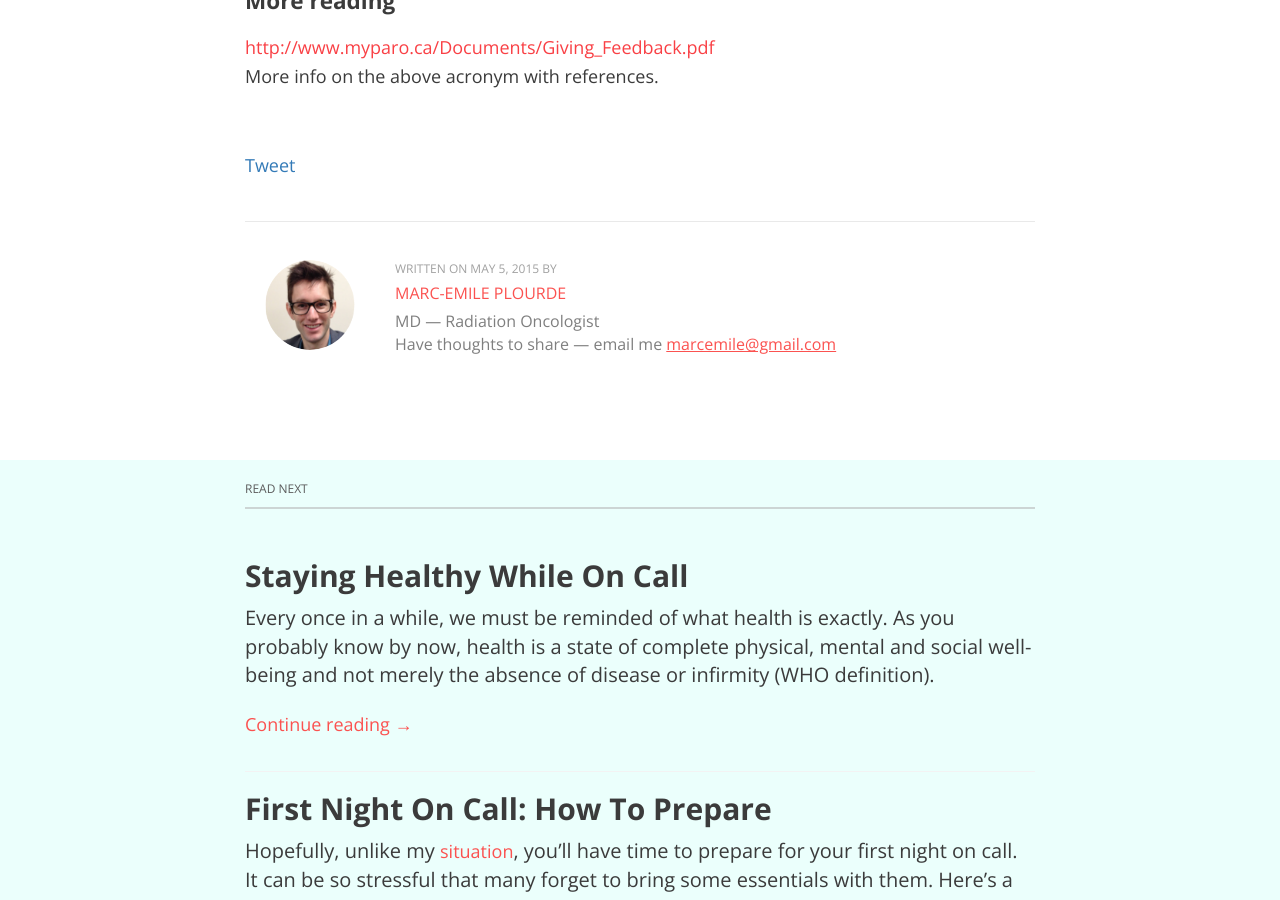
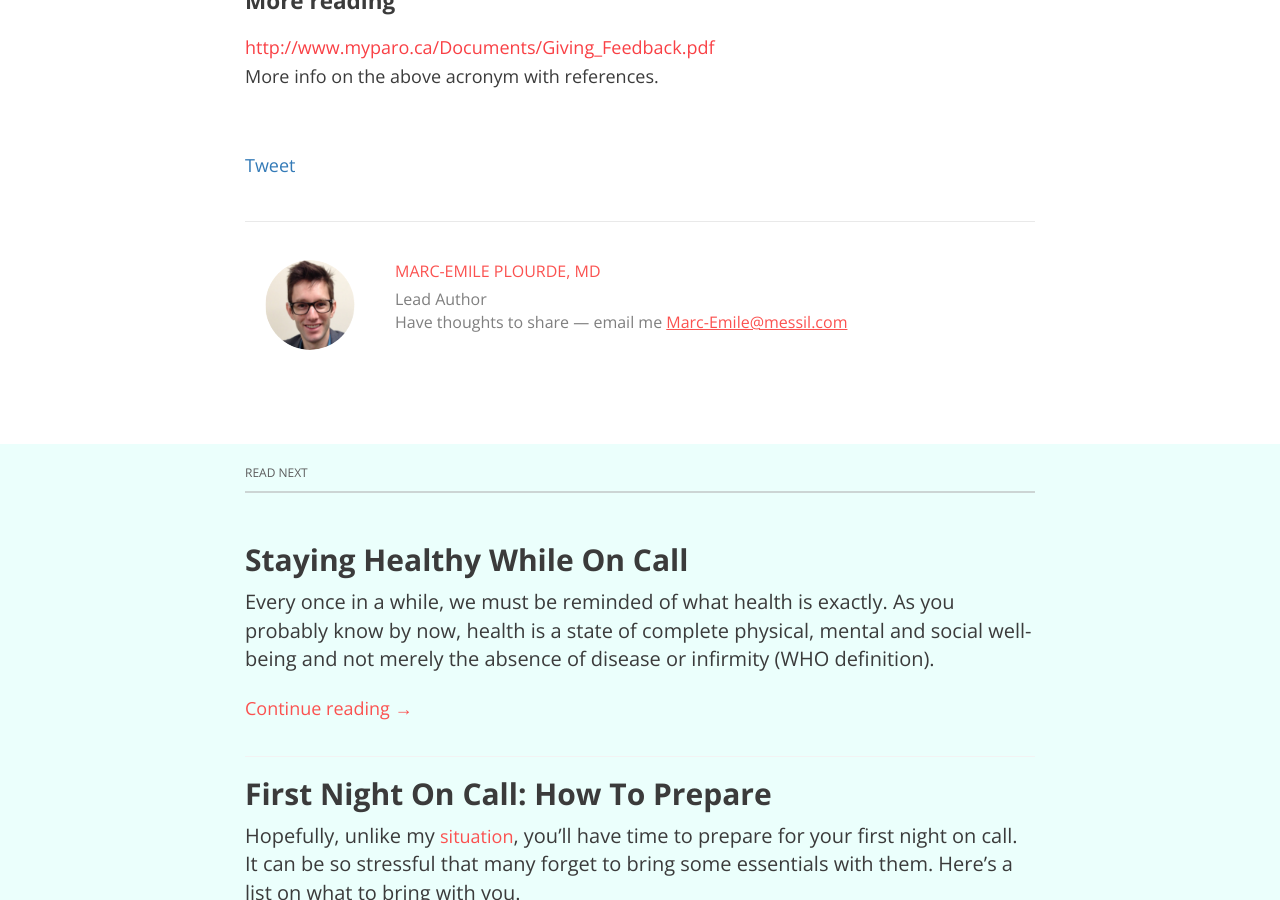
Before and after one commit to Messil/messil.github.io, a Jekyll site: the page built from _posts/2015-05-05-giving-feedback.markdown, in a window 1280 px wide and 900 px high, scrolled down 1477 px. Built offline with Jekyll 4.4.1, drawn with Linux system fonts in a browser that asks for light colours; comment, search, counter and statistics services are not loaded.

Commit message:
some more edits

```diff
--- a/_layouts/post.html
+++ b/_layouts/post.html
@@ -30,10 +30,9 @@ layout: default
         <img src="/images/author-photo.png" alt="" />
       </div>
       <div class="info">
-          <p class="post-date">WRITTEN ON {{ page.date | date: "%b %-d, %Y" }} BY</p>
-          <p class="author-name">MARC-EMILE PLOURDE</p>
-          <p class="aut-desc">MD — Radiation Oncologist</p>
-          <p class="email-me">  Have thoughts to share — email me <a href="mailto:marcemile@gmail.com" class="e-mail">marcemile@gmail.com</a></p>
+          <p class="author-name">MARC-EMILE PLOURDE, MD</p>
+          <p class="aut-desc">Lead Author</p>
+          <p class="email-me">  Have thoughts to share — email me <a href="mailto:marc-emile@messil.com" class="e-mail">Marc-Emile@messil.com</a></p>
       </div>
   </div>
 </section>
--- a/index.html
+++ b/index.html
@@ -30,7 +30,7 @@ title: Home page
                 </div>
                 <h3>Available on iPhone and iPad.</h3>
                 <img class="devices hidden-xs" src="images/home-devices-small.png" alt=""/><br/>
-                <a href="{{ '/promo/' | prepend: site.baseurl }}" class="btn btn-xs">Browse features</a>
+                <a href="{{ '/promo/' | prepend: site.baseurl }}" class="btn btn-xs">Discover the app</a>
                 <a href="{{ '/faq/' | prepend: site.baseurl }}" class="to-faq hidden-xs">
                     FAQ and Support
                 </a>
```
